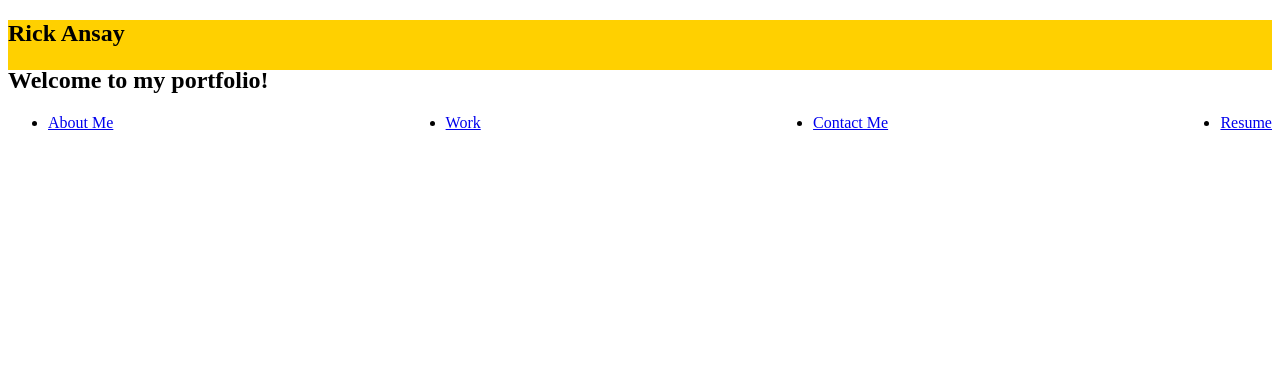
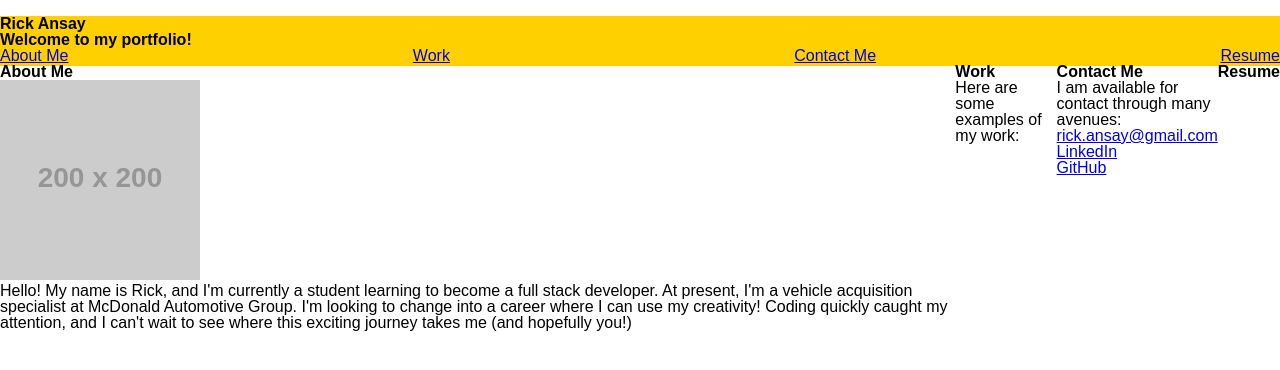
Before and after one commit to RickyRicer/RickAnsayPortfolio, a plain HTML site: page index.html in a window 1280 px wide. Drawn offline with Linux system fonts and the light colour scheme; placeholder pictures from the web are drawn by us.

Commit message:
Updated HTML sections:About Me, Work, Contact Me, and Resume

```diff
--- a/Assets/css/style.css
+++ b/Assets/css/style.css
@@ -25,3 +25,9 @@
 .nav-link-items {
     margin: 5px;
 }
+
+.container {
+  display:flex;
+  justify-content: space-evenly;
+
+}
--- a/index.html
+++ b/index.html
@@ -5,7 +5,7 @@
     <meta http-equiv="X-UA-Compatible" content="IE=edge">
     <meta name="viewport" content="width=device-width, initial-scale=1.0">
     <title>Rick Ansay's Portfolio | Welcome to my coding website!</title>
-    <!--<link rel="stylesheet" type="text/css" href="./assets/css/reset.css">-->
+    <link rel="stylesheet" type="text/css" href="./assets/css/reset.css">
     <link rel="stylesheet" type="text/css" href="./assets/css/style.css"/>
 </head>
 
@@ -35,6 +35,40 @@
 
     <div class="backgroundimage"></div>
 
+    <content>
+        <div class="container">
+            <div id="about-me">
+                <h1>About Me</h1>
+                <img src="https://via.placeholder.com/200" alt="Placeholder for portfolio image"></a>
+                <p>Hello! My name is Rick, and I'm currently a student learning to become a full stack developer. At present, I'm a vehicle acquisition specialist at McDonald Automotive Group. I'm looking to change into a career where I can use my creativity! Coding quickly caught my attention, and I can't wait to see where this exciting journey takes me (and hopefully you!)</p>
+            </div>
+            <div id="Work">
+                <h1>
+                    Work
+                </h1>
+                <p>
+                    Here are some examples of my work:
+                </p>
+            </div>
+            <div id="contact-me">
+                <h1>
+                    Contact Me
+                </h1>
+                <p>I am available for contact through many avenues:
+                    <ul>
+                        <li><a href="mailto: rick.ansay@gmail.com">rick.ansay@gmail.com</a></li>
+                        <li><a href="https://www.linkedin.com/in/rick-ansay-185201b1/">LinkedIn</a></li>
+                        <li><a href="https://github.com/RickyRicer">GitHub</a></li>
+                    </ul>
+                </p>
+            </div>
+            <div id="Resume">
+                <h1>
+                    Resume
+                </h1>
+            </div>
+    </content>
+
 
 
 </body>
```
